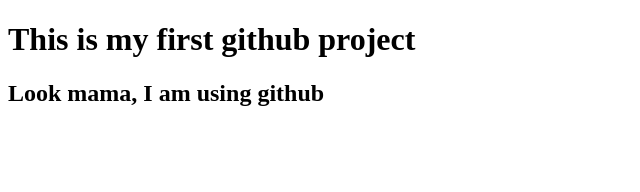
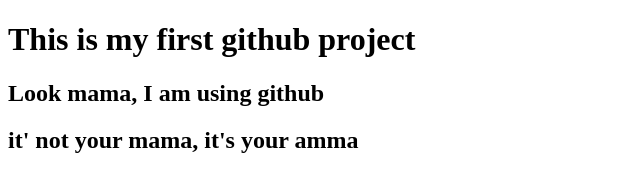
Before and after one commit to Md-Rabius-Sany/my.second.website, a plain HTML site: page index.html in a window 1280 px wide. Shown: the whole page, without its empty margins (0-640 px from the left). Drawn offline with Linux system fonts and the light colour scheme.

Commit message:
it's not your mama, it's your amma

```diff
--- a/index.html
+++ b/index.html
@@ -8,5 +8,7 @@
 <body>
     <h1>This is my first github project</h1>
     <h2>Look mama, I am using github</h2>
+    <h2>it' not your mama, it's your amma</h2>
+
 </body>
 </html>
```
